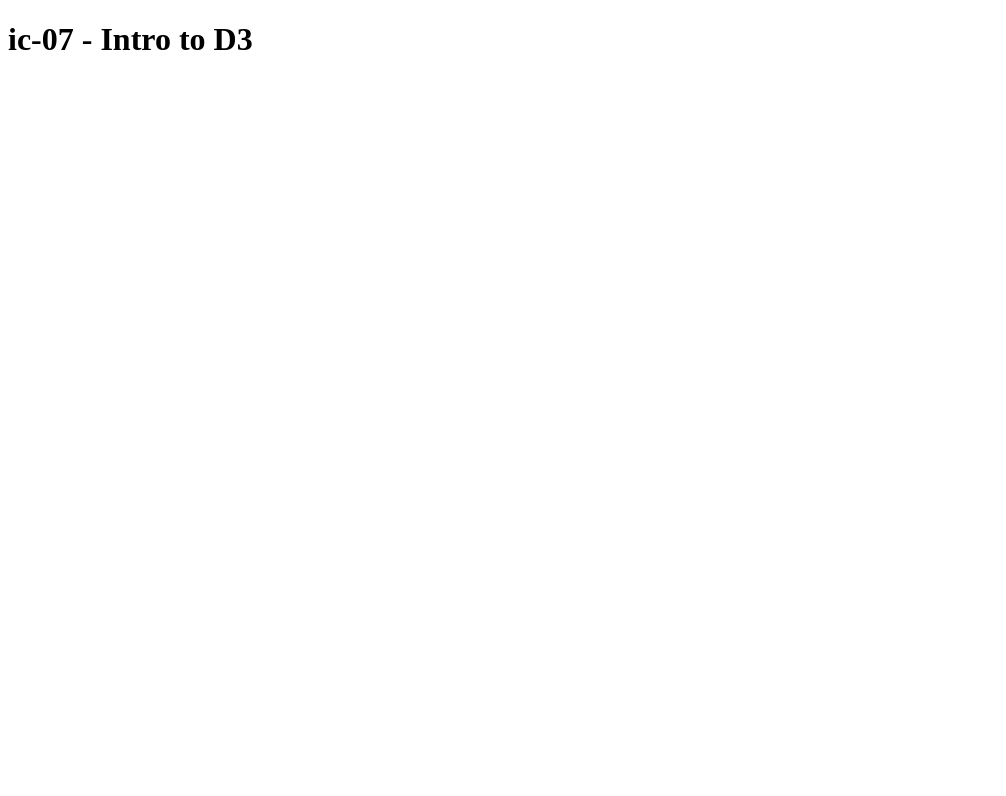
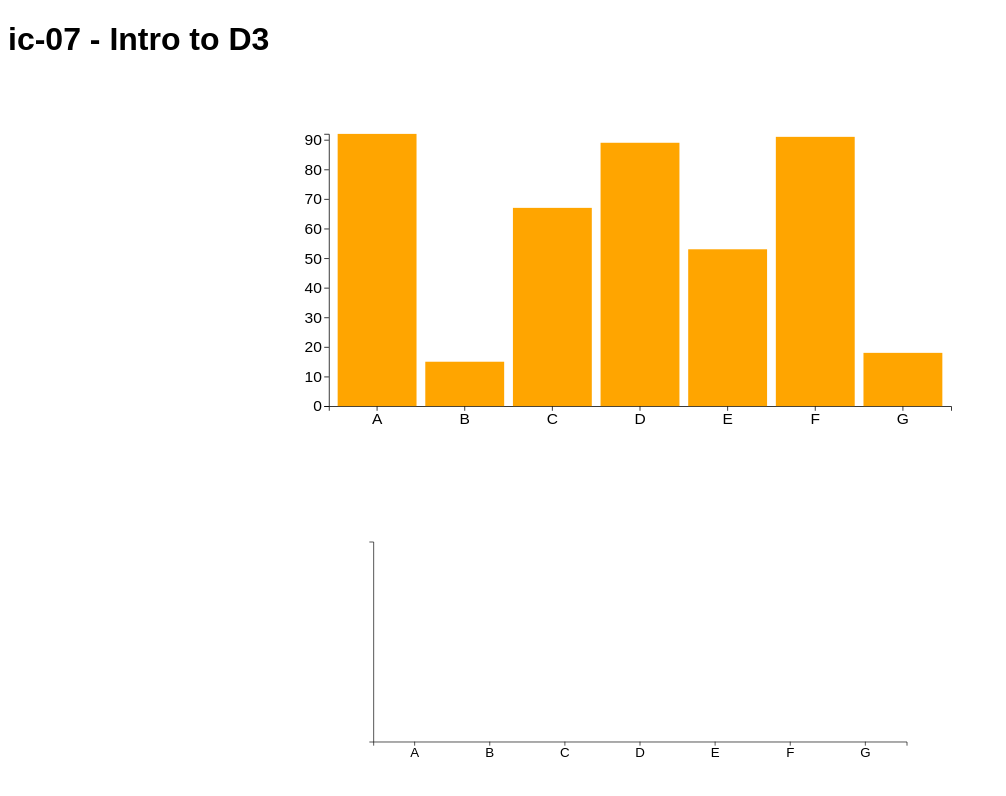
Before and after one commit to DS4200-S22/ic-07-Mtortolani, a plain HTML site: page index.html in a window 1280 px wide. Shown: the whole page, without its empty margins (0-1006 px from the left). Drawn offline with Linux system fonts and the light colour scheme.

Commit message:
progress ending 2/28

```diff
--- a/index.html
+++ b/index.html
@@ -2,7 +2,10 @@
 <html>
 
 <head>
+    <link rel="stylesheet" href="style.css">
     <meta charset=utf-8/>
+    <script src='js/d3.v6.1.1/d3.min.js'></script>
+
 </head>
 
 
@@ -10,6 +13,12 @@
 
     <h1>ic-07 - Intro to D3</h1>
 
+    <div id="hard-coded-bar" class = "vis-holder"></div>
+    <div id="csv-bar" class = "vis-holder"></div>
+    <div id="csv-scatter" class = "vis-holder"></div>
+
+    <script src='js/barchart.js'></script>
+    <script src='js/scatterplot.js'></script>
 </body>
 
 </html>
--- a/js/barchart.js
+++ b/js/barchart.js
@@ -17,6 +17,7 @@ const yTooltipOffset = 15;
 
 
 // TODO: What does this code do?
+// This code creates the svg object and sets the position for the barchart
 const svg1 = d3
   .select("#hard-coded-bar")
   .append("svg")
@@ -42,31 +43,32 @@ const data1 = [
 */
 
 // TODO: What does this code do?
+// maxY1 finds the largest score in data1
 let maxY1 = d3.max(data1, function(d) { return d.score; });
 
 // TODO: What does each line of this code do?
-let yScale1 = d3.scaleLinear()
-            .domain([0,maxY1])
-            .range([height-margin.bottom,margin.top]);
+let yScale1 = d3.scaleLinear() // scales the Y axis linear data to pixels
+            .domain([0,maxY1]) // inputs the data
+            .range([height-margin.bottom,margin.top]); // outputs the pixel values
 
 // TODO: What does each line of this code do?
-let xScale1 = d3.scaleBand()
-            .domain(d3.range(data1.length))
-            .range([margin.left, width - margin.right])
-            .padding(0.1);
+let xScale1 = d3.scaleBand() // scaling for categories
+            .domain(d3.range(data1.length)) // inputs the amount of columns in the data
+            .range([margin.left, width - margin.right]) // outputs the pixel position in the svg
+            .padding(0.1); // adds a bit of space on each end of the graph
 
 // TODO: What does each line of this code do?
-svg1.append("g")
-   .attr("transform", `translate(${margin.left}, 0)`)
-   .call(d3.axisLeft(yScale1))
-   .attr("font-size", '20px');
+svg1.append("g") // appends a generic svg
+   .attr("transform", `translate(${margin.left}, 0)`) // translates svg
+   .call(d3.axisLeft(yScale1))  // calls in the scale for the y axis and makes it for us
+   .attr("font-size", '20px'); // changes font size
 
 // TODO: What does each line of this code do?
-svg1.append("g")
-    .attr("transform", `translate(0,${height - margin.bottom})`)
-    .call(d3.axisBottom(xScale1)
-            .tickFormat(i => data1[i].name))
-    .attr("font-size", '20px');
+svg1.append("g") // appends a generic svg
+    .attr("transform", `translate(0,${height - margin.bottom})`) // translate to the spot we want
+    .call(d3.axisBottom(xScale1)  // set in the scale for the x axis
+            .tickFormat(i => data1[i].name))  // make name of item show up per tick
+    .attr("font-size", '20px'); // changes font size
 
 /*
 
@@ -75,26 +77,26 @@ svg1.append("g")
 */
 
 // TODO: What does each line of this code do?
-const tooltip1 = d3.select("#hard-coded-bar")
-                .append("div")
-                .attr('id', "tooltip1")
-                .style("opacity", 0)
-                .attr("class", "tooltip");
+const tooltip1 = d3.select("#hard-coded-bar") // select our div with id "hard-coded-bar"
+                .append("div") // appends a new div
+                .attr('id', "tooltip1") // gives this new div the id 'tooltip1'
+                .style("opacity", 0) // makes the div have 0 opacity
+                .attr("class", "tooltip"); // sets the div class to 'tooltip'
 
 // TODO: What does each line of this code do?
-const mouseover1 = function(event, d) {
-  tooltip1.html("Name: " + d.name + "<br> Score: " + d.score + "<br>")
-          .style("opacity", 1);
+const mouseover1 = function(event, d) { // sets mouseover1 event function
+  tooltip1.html("Name: " + d.name + "<br> Score: " + d.score + "<br>") // sets inner html to name and score of data hovered
+          .style("opacity", 1);   // changes opacity from transparent to showing up
 }
 
 // TODO: What does each line of this code do?
-const mousemove1 = function(event, d) {
-  tooltip1.style("left", (event.x)+"px")
-          .style("top", (event.y + yTooltipOffset) +"px");
+const mousemove1 = function(event, d) { // set mousemove1 event function
+  tooltip1.style("left", (event.x)+"px") // sets the postition of the tooltip to the right of the mouse
+          .style("top", (event.y + yTooltipOffset) +"px"); // sets the tooltip position under the mouse
 }
 
 // TODO: What does this code do?
-const mouseleave1 = function(event, d) {
+const mouseleave1 = function(event, d) { // sets mouseleave1 event function
   tooltip1.style("opacity", 0);
 }
 
@@ -105,15 +107,89 @@ const mouseleave1 = function(event, d) {
 */
 
 // TODO: What does each line of this code do?
-svg1.selectAll(".bar")
-   .data(data1)
-   .enter()
-   .append("rect")
-     .attr("class", "bar")
-     .attr("x", (d,i) => xScale1(i))
-     .attr("y", (d) => yScale1(d.score))
-     .attr("height", (d) => (height - margin.bottom) - yScale1(d.score))
-     .attr("width", xScale1.bandwidth())
-     .on("mouseover", mouseover1)
-     .on("mousemove", mousemove1)
-     .on("mouseleave", mouseleave1);
+svg1.selectAll(".bar") // makes an empty selection
+   .data(data1) // calls barchart data
+   .enter() // insterts the selected bars
+   .append("rect") // appends a rectangle
+     .attr("class", "bar") // make the rectangle's class 'bar'
+     .attr("x", (d,i) => xScale1(i)) // sets the x position for the rectangle
+     .attr("y", (d) => yScale1(d.score)) // sets the y height of the rectangle
+     .attr("height", (d) => (height - margin.bottom) - yScale1(d.score))  // sets theheight of each bar to the bars score
+     .attr("width", xScale1.bandwidth()) // set the witch of the bars
+     .on("mouseover", mouseover1) // links event listener to event handler
+     .on("mousemove", mousemove1) // links event listener to event handler
+     .on("mouseleave", mouseleave1); // links event listener to event handler
+
+
+
+
+
+// CSV Bar Code
+
+
+// prepare svg dimensions
+// Reuse same width and height
+const width2 = 900;
+const height2 = 450;
+const margin2 = {left:50, right:50, bottom:50, top:100};
+const yTooltipOffset2 = 15;
+
+
+// create and position svg
+const svg2 = d3
+  .select("#csv-bar")
+  .append("svg")
+  .attr("width", width2-margin2.left-margin2.right)
+  .attr("height", height2 - margin2.top - margin2.bottom)
+  .attr("viewBox", [0, 0, width2, height2]);
+
+
+
+// set up data csv
+d3.csv('data/barchart.csv').then((data) => {
+  console.log(data);
+
+  let xKey2 = 'name';
+  let yKey2 = 'score';
+
+  let maxY1 = d3.max(data, function(d) { return data[yKey2]});
+
+  // prep y axis scale
+  // look to fix yScale
+  let yScale2 = d3.scaleLinear() // scales the Y axis linear data to pixels
+              .domain([0,maxY1]) // inputs the data
+              .range([height2-margin2.bottom,margin2.top]); // outputs the pixel values
+
+  // prep x axis scale
+  let xScale2 = d3.scaleBand() // scaling for categories
+              .domain(d3.range(data.length)) // inputs the amount of columns in the data
+              .range([margin2.left, width2 - margin2.right]) // outputs the pixel position in the svg
+              .padding(0.1); // adds a bit of space on each end of the graph
+
+  // apply y scale
+  svg2.append("g")
+    .attr("transform", `translate(${margin2.left}, 0)`)
+    .call(d3.axisLeft(yScale2))
+    .attr("font-size", '20px');
+
+  // apply x scale
+  svg2.append("g") // appends a generic svg
+      .attr("transform", `translate(0,${height2 - margin2.bottom})`) // translate to the spot we want
+      .call(d3.axisBottom(xScale2)  // set in the scale for the x axis
+              .tickFormat(i => data[i].name))  // make name of item show up per tick
+      .attr("font-size", '20px'); // changes font size
+
+  // make csv bar graph
+  svg2.selectAll(".bar") // makes an empty selection
+    .data(data) // calls barchart data
+    .enter() // insterts the selected bars
+    .append("rect") // appends a rectangle
+      .attr("class", "bar") // make the rectangle's class 'bar'
+      .attr("x", (d,i) => xScale2(i)) // sets the x position for the rectangle
+      // comes fromm yscale 2, fix yscale 2
+      .attr("y", (d) => yScale2(d.score)) // sets the y height of the rectangle
+      .attr("height", (d) => (height2 - margin2.bottom) - yScale2(d.score))  // sets theheight of each bar to the bars score
+      .attr("width", xScale2.bandwidth()) // set the witch of the bars
+
+}
+)
```
Also changed, not shown: 1 other file.
